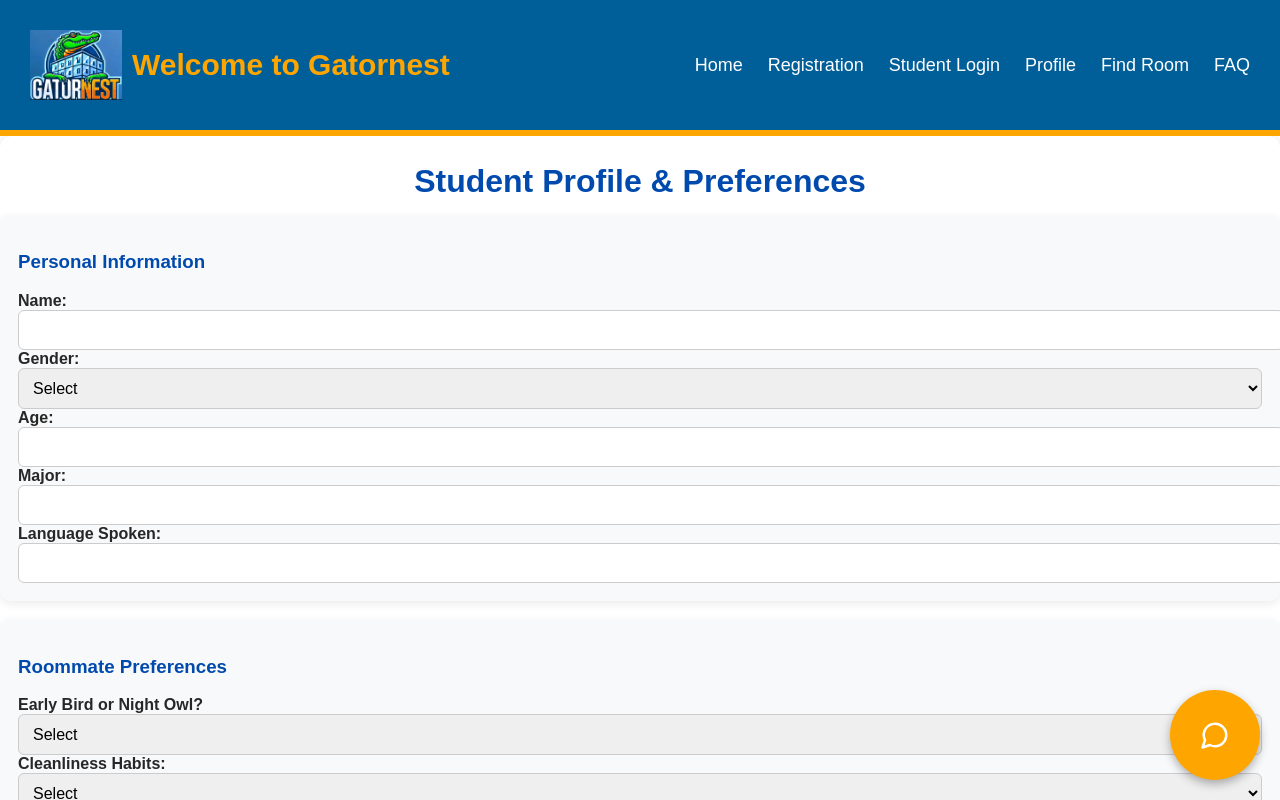
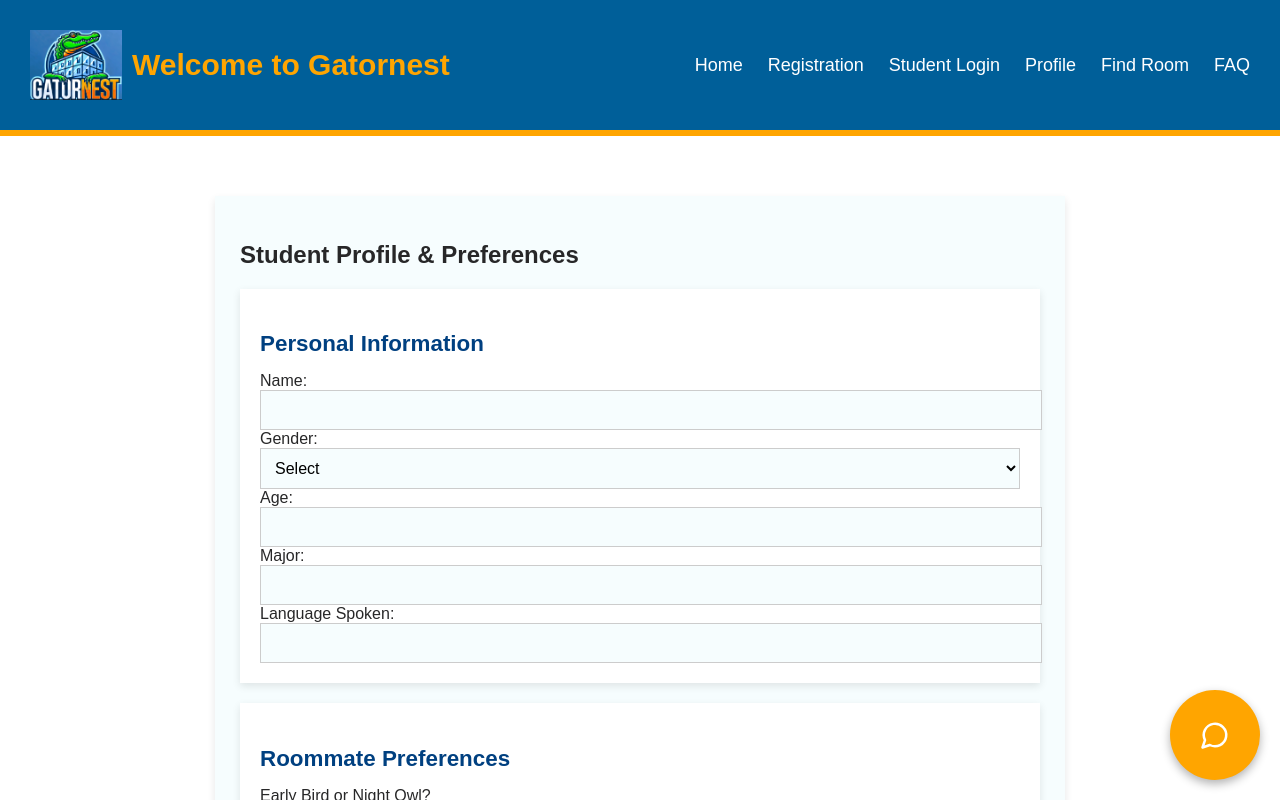
Before and after one commit to yaswanthattaluri/GatorNest, a React (Vite) app in the folder frontend/: page /profile in a window 1280 px wide. Built offline with nearby package versions, Linux system fonts and the light colour scheme.

Commit message:
homepage ui edited1

```diff
--- a/frontend/src/App.css
+++ b/frontend/src/App.css
@@ -1,33 +1,36 @@
-.logo {
-  height: 6em;
-  padding: 1.5em;
-  will-change: filter;
-  transition: filter 300ms;
+/* ✅ Universal App Styles - GatorNest */
+body, html {
+  height: 100%;
+  margin: 0;
+  padding: 0;
+  font-family: "Arial", sans-serif;
+  box-sizing: border-box;
+  overflow-x: hidden;
 }
 
+.app-container {
+  display: flex;
+  flex-direction: column;
+  min-height: 100vh;
+}
+
+/* ✅ Ensure content stays within a controlled layout */
+.content {
+  flex: 1;
+  width: 100%;
+  max-width: 1200px;
+  margin: 0 auto;
+  padding: 20px;
+}
+
+/* ✅ Navbar and Footer Styling */
 .navbar, .footer {
   display: flex;
   justify-content: space-between;
   align-items: center;
   padding: 15px 30px;
-  background: #0021A5; /* UF Blue */
+  background: #0021A5;
   color: white;
-}
-
-.navbar-left {
-  display: flex;
-  align-items: center;
-  gap: 15px;
-}
-
-.logo-img {
-  height: 50px;
-}
-
-.logo-text {
-  font-size: 24px;
-  font-weight: bold;
-  color: #FA4616; /* UF Orange */
 }
 
 .navbar nav, .footer nav {
@@ -44,62 +47,17 @@
 }
 
 .navbar nav a:hover, .footer nav a:hover {
-  color: #FA4616; /* UF Orange */
-}
-
-@keyframes logo-spin {
-  from {
-    transform: rotate(0deg);
-  }
-  to {
-    transform: rotate(360deg);
-  }
-}
-
-@media (prefers-reduced-motion: no-preference) {
-  a:nth-of-type(2) .logo {
-    animation: logo-spin infinite 20s linear;
-  }
-}
-
-.card {
-  padding: 2em;
-}
-
-.read-the-docs {
-  color: #888;
-}
-
-body, html {
-  height: 100%;
-  margin: 0;
-  padding: 0;
-  font-family: "Arial", sans-serif;
-  box-sizing: border-box;
-  overflow-x: hidden;
-}
-
-.app-container {
-  display: flex;
-  flex-direction: column;
-  min-height: 100vh;
-}
-
-.content {
-  flex: 1;
+  color: #FA4616;
 }
 
 .footer {
   background-color: #005f99;
   padding: 20px;
-  color: white;
   text-align: center;
   width: 100%;
-  position: relative; /* ✅ Makes sure it stays below the content */
-  left: 0; /* ✅ Aligns to the left properly */
 }
 
-/* ✅ Fix the left white space issue */
+/* ✅ Fix Footer Layout */
 .footer-container {
   width: 100%;
   display: flex;
@@ -124,67 +82,3 @@ body, html {
 .footer-button:hover {
   background-color: #e6b800;
 }
-
-.half-page-section {
-  display: flex;
-  align-items: center;
-  justify-content: space-between;
-  padding: 20px;
-  min-height: 50vh;
-  background-color: #f9f9f9;
-  gap: 20px;
-}
-
-.text-content {
-  flex: 1;
-  padding: 20px;
-}
-
-.text-content h2 {
-  font-size: 2rem;
-  margin-bottom: 20px;
-}
-
-.text-content ul {
-  list-style-type: disc;
-  padding-left: 20px;
-}
-
-.image-content {
-  flex: 1;
-  display: flex;
-  align-items: center;
-  justify-content: center;
-}
-
-.image-content img {
-  max-width: 100%;
-  max-height: 100%;
-  border-radius: 10px;
-  object-fit: cover;
-  box-shadow: 0px 4px 10px rgba(0, 0, 0, 0.1);
-}
-
-.nav-buttons {
-  display: flex;
-  justify-content: center;
-  gap: 1rem;
-  padding: 1rem;
-  background-color: #f5f5f5;
-}
-
-.button {
-  padding: 0.5rem 1rem;
-  background-color: #00509e;
-  color: #fff;
-  border: none;
-  border-radius: 5px;
-  cursor: pointer;
-  font-size: 1rem;
-  font-weight: bold;
-  transition: background-color 0.3s ease;
-}
-
-.button:hover {
-  background-color: #003f7e;
-}
--- a/frontend/src/styles/HomePage.css
+++ b/frontend/src/styles/HomePage.css
@@ -7,13 +7,9 @@
   --accent-color: #f6aa18;
   --light-bg: #f6fdfe;
 }
-
-/* Reset all containers to full width */
 #root,
 .App,
-main,
-[class*="container"],
-[class*="wrapper"] {
+main{
   width: 100vw !important;
   max-width: 100vw !important;
   margin: 0 !important;
@@ -21,7 +17,7 @@ main,
   overflow-x: hidden !important;
 }
 
-/* Basic reset for HTML and body */
+
 body, html {
   margin: 0 !important;
   padding: 0 !important;
@@ -30,17 +26,6 @@ body, html {
   overflow-x: hidden !important;
 }
 
-/* Target direct children of body and #root */
-body > div,
-#root > div {
-  width: 100vw !important;
-  max-width: 100vw !important;
-  margin: 0 !important;
-  padding: 0 !important;
-  overflow-x: hidden !important;
-}
-
-/* Main sections reset */
 .homepage-container,
 .hero-banner,
 .combined-section,
@@ -52,6 +37,8 @@ body > div,
   padding-right: 0 !important;
   box-sizing: border-box !important;
 }
+
+
 
 /* Body styling */
 body {
--- a/frontend/src/styles/ProfilePage.css
+++ b/frontend/src/styles/ProfilePage.css
@@ -1,68 +1,57 @@
-/* Profile Page Modern Styling */
-
+/* Ensure it doesn’t take global styles from App.css */
 .profile-container {
-  max-width: 650px;
-  margin: 120px auto;
+  max-width: 800px;
+  margin: 60px auto;
   padding: 25px;
-  background: white;
-  border-radius: 12px;
-  box-shadow: 0px 4px 14px rgba(0, 0, 0, 0.15);
-  transition: transform 0.3s ease;
-}
-
-.profile-container:hover {
-  transform: scale(1.01);
-}
-
-.profile-title {
-  text-align: center;
-  color: #004AAD;
-  font-size: 2rem;
-  margin-bottom: 15px;
-  font-weight: 600;
+  background: var(--light-bg);
+  box-shadow: 0 4px 8px rgba(0, 0, 0, 0.1);
+  border: none;
 }
 
 .profile-form {
   display: flex;
   flex-direction: column;
-  gap: 18px;
+  gap: 20px;
 }
 
+/* Fix section layout */
 .profile-section {
-  background: #F8F9FA;
-  padding: 18px;
-  border-radius: 10px;
-  box-shadow: 0px 3px 10px rgba(0, 0, 0, 0.08);
+  background: white;
+  padding: 20px;
+  border: none;
+  box-shadow: 0 3px 8px rgba(0, 0, 0, 0.1);
 }
 
 .profile-section h3 {
-  color: #004AAD;
+  color: var(--secondary-color);
+  font-size: 1.4rem;
+  margin-bottom: 15px;
 }
 
-label {
-  font-weight: bold;
-}
-
-input, select {
+/* Fix input width */
+.profile-section input,
+.profile-section select {
   width: 100%;
   padding: 10px;
   border: 1px solid #ccc;
-  border-radius: 6px;
+  background: var(--light-bg);
   font-size: 16px;
 }
 
+/* Fix button */
 .profile-submit {
-  background: #004AAD;
-  color: white;
+  background: var(--accent-color);
+  color: var(--text-color);
   border: none;
   padding: 12px;
-  border-radius: 6px;
+  font-size: 1rem;
+  font-weight: bold;
+  text-transform: uppercase;
   cursor: pointer;
-  font-size: 18px;
-  font-weight: 500;
   transition: background 0.3s ease;
 }
 
 .profile-submit:hover {
-  background: #003a87;
+  background: var(--primary-color);
+  color: var(--light-bg);
 }
```
